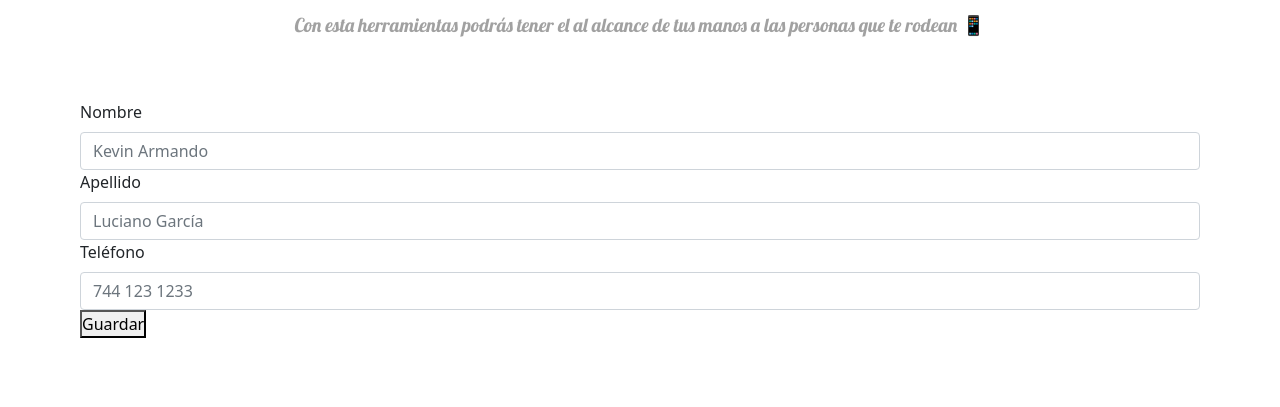
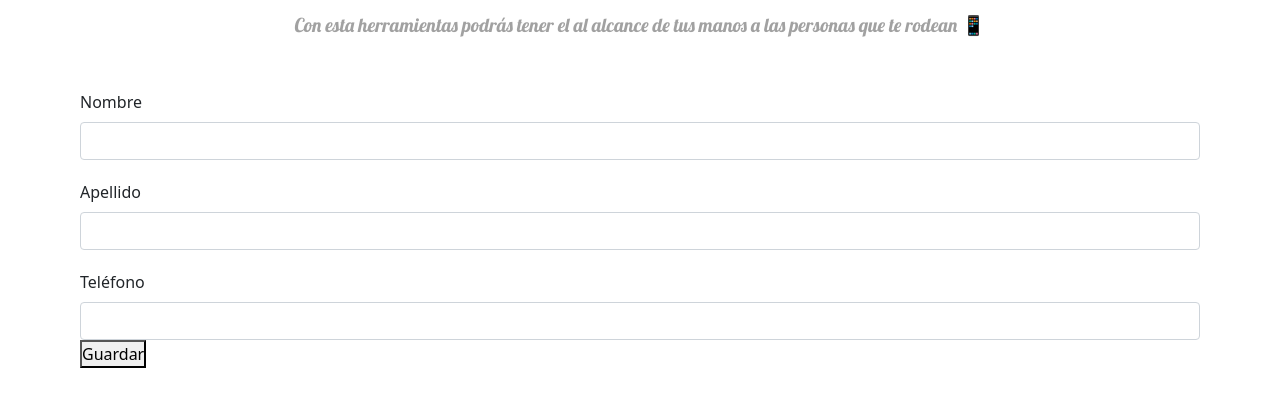
Before and after one commit to kalg12/CRUD-PhoneBook, a plain HTML site: page index.html in a window 1280 px wide. Shown: the part 171-578 px from the top of the page. Drawn offline with nearby package versions, Linux system fonts and the light colour scheme.

Commit message:
Favicon and CSS Form updates

```diff
--- a/index.html
+++ b/index.html
@@ -5,6 +5,7 @@
     <meta http-equiv="X-UA-Compatible" content="IE=edge">
     <meta name="viewport" content="width=device-width, initial-scale=1.0">
     <title>Agenda Telefónica - CRUD Proyecto Final</title>
+    <link rel="icon" type="image/ico" href="./img/PhoneBookNav.ico">
     <link rel="stylesheet" href="./style.css">
     <link href="https://cdn.jsdelivr.net/npm/bootstrap@5.1.3/dist/css/bootstrap.min.css" rel="stylesheet" integrity="sha384-1BmE4kWBq78iYhFldvKuhfTAU6auU8tT94WrHftjDbrCEXSU1oBoqyl2QvZ6jIW3" crossorigin="anonymous">
 
@@ -12,7 +13,7 @@
 <body>
     <nav>
         <ul>
-            <img class="imglogo" src="./img/PhoneBookNav.png" href="index.html">>
+            <img class="imglogo" src="./img/PhoneBookNav.png" href="./index.html">>
             <h2 class="navtitle">Proyecto No.2 - Agenda Telefónica</h2>
         </ul>
     </nav>
@@ -24,12 +25,12 @@
 
     <div class="formphonebook">
         <label for="name" class="form-label">Nombre</label>
-        <input type="text" class="form-control" id="name" placeholder="Kevin Armando">
+        <input type="text" class="form-control" id="name">
         <label for="lastname" class="form-label">Apellido</label>
-        <input type="text" class="form-control" id="lastname" placeholder="Luciano García">
+        <input type="text" class="form-control" id="lastname">
         <label for="phone" class="form-label">Teléfono</label>
-        <input type="tel" class="form-control" id="phone" placeholder="744 123 1233">
-        <button>Guardar</button>
+        <input type="tel" class="form-control" id="phone">
+        <button class="savebutton">Guardar</button>
     </div>
 
 
--- a/style.css
+++ b/style.css
@@ -60,9 +60,24 @@ nav ul{
 }
 
 .formphonebook{
-    margin: 40px 80px 40px 80px;
+    margin: 10px 80px 10px 80px;
 }
 
+label{
+    margin-top: 20px;
+}
+
+.savebutton{
+
+}
+
+.editbutton{
+
+}
+
+.deletebutton{
+
+}
 
 @media screen and (min-width: 600px) {
     nav ul{
```
Also changed, not shown: img/PhoneBookNav.ico (added).
